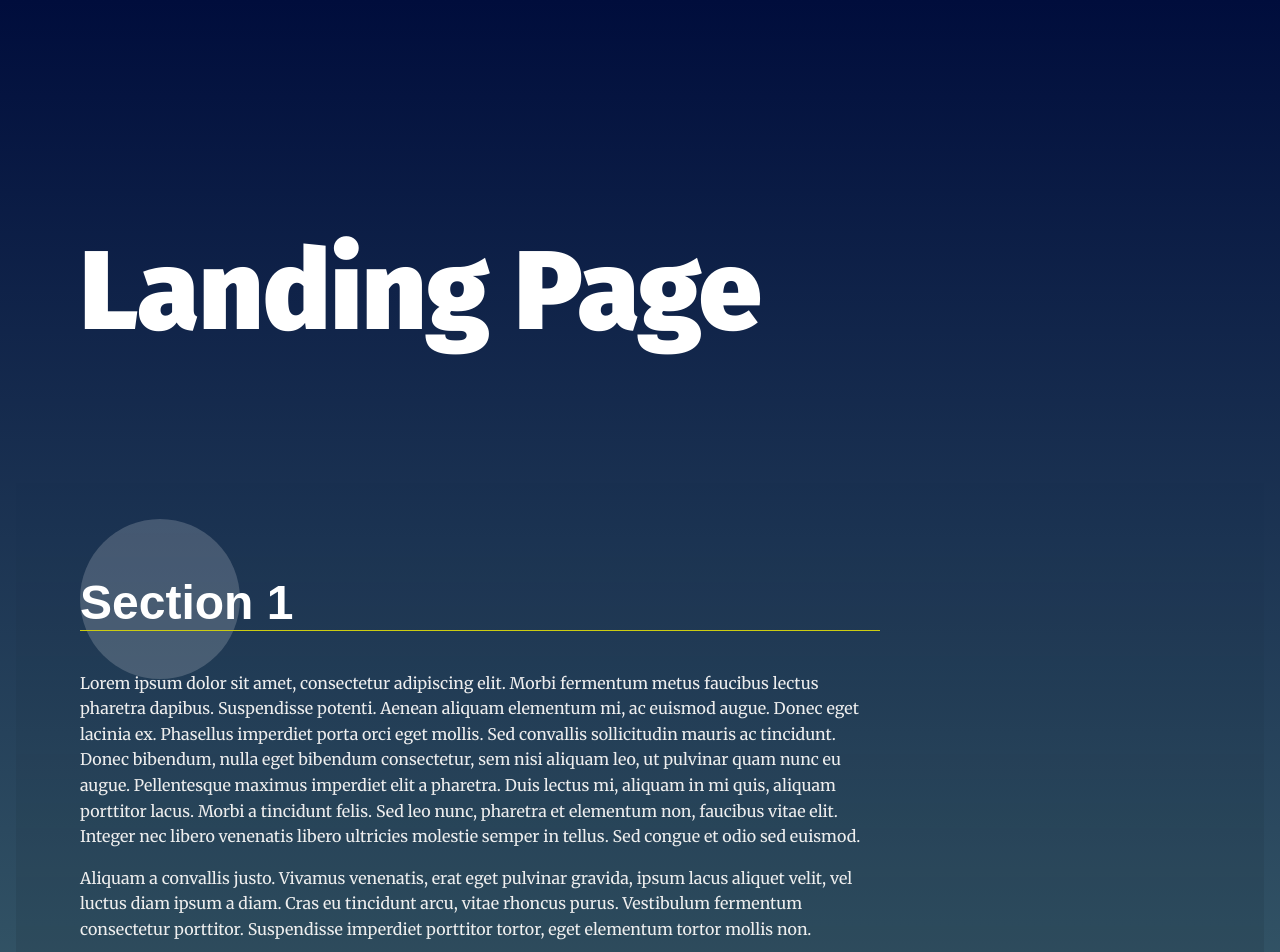
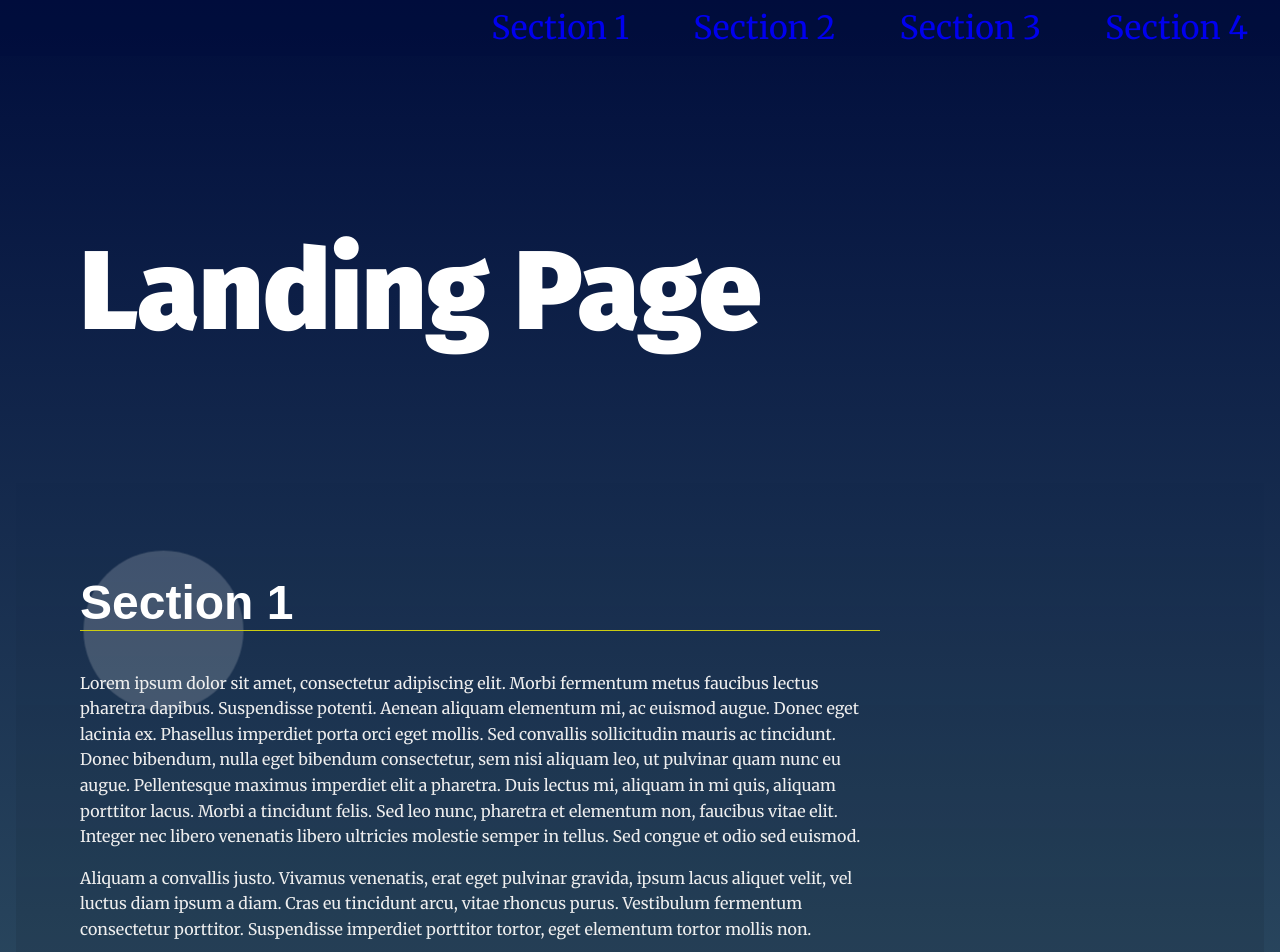
Before and after one commit to Rudy0/project-landing-page, a plain HTML site: page index.html in a window 1280 px wide. Shown: the top 952 px of the page. Drawn offline with nearby package versions, Linux system fonts and the light colour scheme.

Commit message:
changed styles of navbar

```diff
--- a/css/styles.css
+++ b/css/styles.css
@@ -64,10 +64,12 @@ section {
 /* ---- Module Rules ---- */
 
 /* Navigation Styles*/
+
 .navbar__menu ul {
     padding-left: 0;
     margin: 0;
     text-align: right;
+    color: #fff;
 }
 
 .navbar__menu li {
@@ -79,22 +81,32 @@ section {
     padding: 1em;
     font-weight: bold;
     text-decoration: none;
-    color: #000;
+    color: #fff;
 }
 
 .navbar__menu .menu__link:hover {
-    background: #333;
+    background: rgb(102, 120, 219);
     color: #fff;
     transition: ease 0.3s all;
+}
+.navbar__menu a{
+    text-decoration: none;
+    padding: 1em;
+    font-size: 2em;
+}
+.navbar__menu a:visited{
+    color: #fff;
 }
 
 /* Header Styles */
 .page__header {
-    background: #fff;
+    background: rgba(0,13,60,0.5);
     position: fixed;
     top: 0;
     width: 100%;
     z-index: 5;
+    padding-top: 0.5em;
+    padding-bottom: 0.5em;
 }
 
 /* Footer Styles */
@@ -193,17 +205,17 @@ section:nth-of-type(3n + 1) .landing__container::after {
 /* ---- Theme State Rules ---- */
 /* Section Active Styles */
 /* Note: your-active-class class is applied through javascript. You should update the class here and in the index.html to what you set in your javascript file.  */
-section.your-active-class {
+section.active {
     background: rgb(0, 0, 0);
-    background: linear-gradient(0deg, rgba(0, 0, 0, 0.1) 0%, rgba(0, 0, 0, 0) 100%);
+    background: linear-gradient(0deg, rgba(0, 0, 0, 0.1) 0%, rgba(2, 60, 87, 0) 100%);
 }
 
-section.your-active-class .landing__container::before {
+section.active .landing__container::before {
     opacity: 1;
     animation: rotate 4s linear 0s infinite forwards;
 }
 
-section.your-active-class .landing__container::after {
+section.active .landing__container::after {
     opacity: 1;
     animation: rotate 5s linear 0s infinite forwards reverse;
 }
--- a/index.html
+++ b/index.html
@@ -26,7 +26,7 @@
     a data attribute that will populate the li node.
     Adding more sections will automatically populate nav.
     The first section is set to active class by default -->
-    <section id="section1" data-nav="Section 1" class="your-active-class">
+    <section id="section1" data-nav="Section 1">
       <div class="landing__container">
         <h2>Section 1</h2>
         <p>Lorem ipsum dolor sit amet, consectetur adipiscing elit. Morbi fermentum metus faucibus lectus pharetra dapibus. Suspendisse potenti. Aenean aliquam elementum mi, ac euismod augue. Donec eget lacinia ex. Phasellus imperdiet porta orci eget mollis. Sed convallis sollicitudin mauris ac tincidunt. Donec bibendum, nulla eget bibendum consectetur, sem nisi aliquam leo, ut pulvinar quam nunc eu augue. Pellentesque maximus imperdiet elit a pharetra. Duis lectus mi, aliquam in mi quis, aliquam porttitor lacus. Morbi a tincidunt felis. Sed leo nunc, pharetra et elementum non, faucibus vitae elit. Integer nec libero venenatis libero ultricies molestie semper in tellus. Sed congue et odio sed euismod.</p>
@@ -50,10 +50,19 @@
         <p>Aliquam a convallis justo. Vivamus venenatis, erat eget pulvinar gravida, ipsum lacus aliquet velit, vel luctus diam ipsum a diam. Cras eu tincidunt arcu, vitae rhoncus purus. Vestibulum fermentum consectetur porttitor. Suspendisse imperdiet porttitor tortor, eget elementum tortor mollis non.</p>
       </div>
     </section>
+    <section id="section4" data-nav="Section 4">
+      <div class="landing__container">
+        <h2>Section 4</h2>
+        <p>Lorem ipsum dolor sit amet, consectetur adipiscing elit. Morbi fermentum metus faucibus lectus pharetra dapibus. Suspendisse potenti. Aenean aliquam elementum mi, ac euismod augue. Donec eget lacinia ex. Phasellus imperdiet porta orci eget mollis. Sed convallis sollicitudin mauris ac tincidunt. Donec bibendum, nulla eget bibendum consectetur, sem nisi aliquam leo, ut pulvinar quam nunc eu augue. Pellentesque maximus imperdiet elit a pharetra. Duis lectus mi, aliquam in mi quis, aliquam porttitor lacus. Morbi a tincidunt felis. Sed leo nunc, pharetra et elementum non, faucibus vitae elit. Integer nec libero venenatis libero ultricies molestie semper in tellus. Sed congue et odio sed euismod.</p>
+
+        <p>Aliquam a convallis justo. Vivamus venenatis, erat eget pulvinar gravida, ipsum lacus aliquet velit, vel luctus diam ipsum a diam. Cras eu tincidunt arcu, vitae rhoncus purus. Vestibulum fermentum consectetur porttitor. Suspendisse imperdiet porttitor tortor, eget elementum tortor mollis non.</p>
+      </div>
+    </section>
   </main>
   <footer class="page__footer">
     <p>&copy Udacity</p>
   </footer>
-
+  <script src="https://ajax.googleapis.com/ajax/libs/jquery/3.3.1/jquery.min.js"></script>
+  <script src="js/app.js"></script>
 </body>
 </html>
--- a/js/app.js
+++ b/js/app.js
@@ -12,44 +12,84 @@
  * JS Standard: ESlint
  *
 */
-
-/**
- * Define Global Variables
- *
-*/
-
-
-/**
- * End Global Variables
- * Start Helper Functions
- *
-*/
-
-
-
-/**
- * End Helper Functions
- * Begin Main Functions
- *
-*/
+//global variables
+const createLi = document.createElement("li");
+const ul = document.querySelector("#navbar__list");
+const navAnchorName = document.querySelectorAll("h2");
+const anchor = ul.querySelectorAll("a");
+const nav = document.querySelector("navbar__menu");
+const main = document.querySelector("main");
+const allSections = document.querySelectorAll("section");
 
 // build the nav
+//create nav anchor links inside ul
+function createNavItemList(){
+    navAnchorName.forEach(element => {
+        let name = element.innerHTML;
+        createLi.innerHTML = `<a href="#">${name}</a>`;
+        ul.innerHTML += createLi.innerHTML;
+    });
+}
 
+//set anchor links to section in the web
+function createNavAnchors(){
+    const allSections = document.querySelectorAll("section");
+    const anchor = ul.querySelectorAll("a");
+    for(i=0; i<anchor.length; i++){
+        for(j=0; j<=i; j++){
+            anchor[i].setAttribute("href",`#${allSections[j].getAttribute("id")}`);
+        }
+    }
+}
+createNavItemList();
+createNavAnchors();
 
 // Add class 'active' to section when near top of viewport
+//function to check if section is in viewport
+function isInView(e) {
+    let section = e.getBoundingClientRect();
+    return (
+        section.top + 300>= 0 &&
+        section.left >= 0
+    );
+  }
 
+  // function to toggle active class
+  function toggleActiveClass() {
+    for (i = 0; i < allSections.length; i++) {
+        if(!isInView(allSections[i])){
+            allSections[i].classList.remove('active');
+        } else {
+            allSections[i].classList.add('active');
+        }
+    }
+}
 
-// Scroll to anchor ID using scrollTO event
-
-
-/**
- * End Main Functions
- * Begin Events
- *
-*/
-
-// Build menu
+document.addEventListener("scroll", toggleActiveClass);
 
 // Scroll to section on link click
+// smooth scroll when clicked on anchor
+$(document).ready(function(){
+// Add smooth scrolling to all links
+$("a").on('click', function(event) {
 
-// Set sections as active
+    // Make sure this.hash has a value before overriding default behavior
+    if (this.hash !== "") {
+    // Prevent default anchor click behavior
+    event.preventDefault();
+
+    // Store hash
+    var hash = this.hash;
+
+    // Using jQuery's animate() method to add smooth page scroll
+    // The optional number (800) specifies the number of milliseconds it takes to scroll to the specified area
+    $('html, body').animate({
+        scrollTop: $(hash).offset().top
+    }, 800, function(){
+
+        // Add hash (#) to URL when done scrolling (default click behavior)
+        window.location.hash = hash;
+    });
+    }
+});
+});
```
